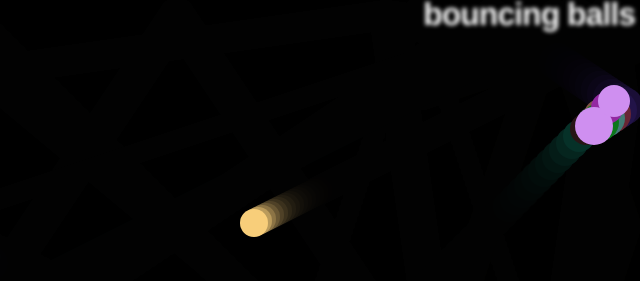
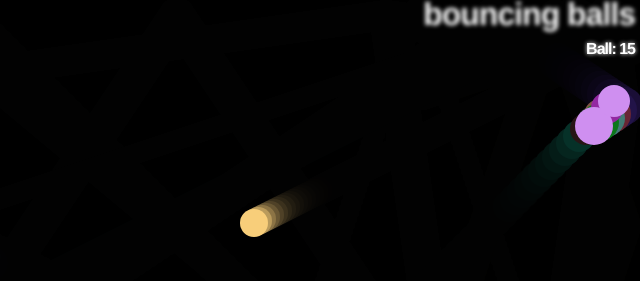
Before and after one commit to mashedpotato416/bouncing-balls, a plain HTML site: page index.html in a window 1280 px wide. Shown: the top 281 px of the page, 640-1280 px from the left. Drawn offline with Linux system fonts and the light colour scheme.

Commit message:
feat: add ball counter

```diff
--- a/scripts/script.js
+++ b/scripts/script.js
@@ -35,6 +35,13 @@ function loop() {
   }
 
   requestAnimationFrame(loop);
+}
+
+function BallCounter(count = 5) {
+  bodyElement = document.querySelector('body')
+  counterElement = document.createElement('h2')
+  counterElement.textContent = `Ball: ${ count }`
+  bodyElement.appendChild(counterElement)
 }
 
 const canvas = document.querySelector('canvas');
@@ -112,3 +119,5 @@ Ball.prototype.collisionDetect = function() {
 }
 
 loop();
+
+BallCounter(15);
--- a/styles/style.css
+++ b/styles/style.css
@@ -23,3 +23,14 @@ h1 {
   color: transparent;
   text-shadow: 0 0 4px white;
 }
+
+h2 {
+  font-size: 1rem;
+  letter-spacing: -1px;
+  position: absolute;
+  margin: 0;
+  top: 40px;
+  right: 5px;
+  color: #ffffff;
+  text-shadow: 0 0 4px white;
+}
```
